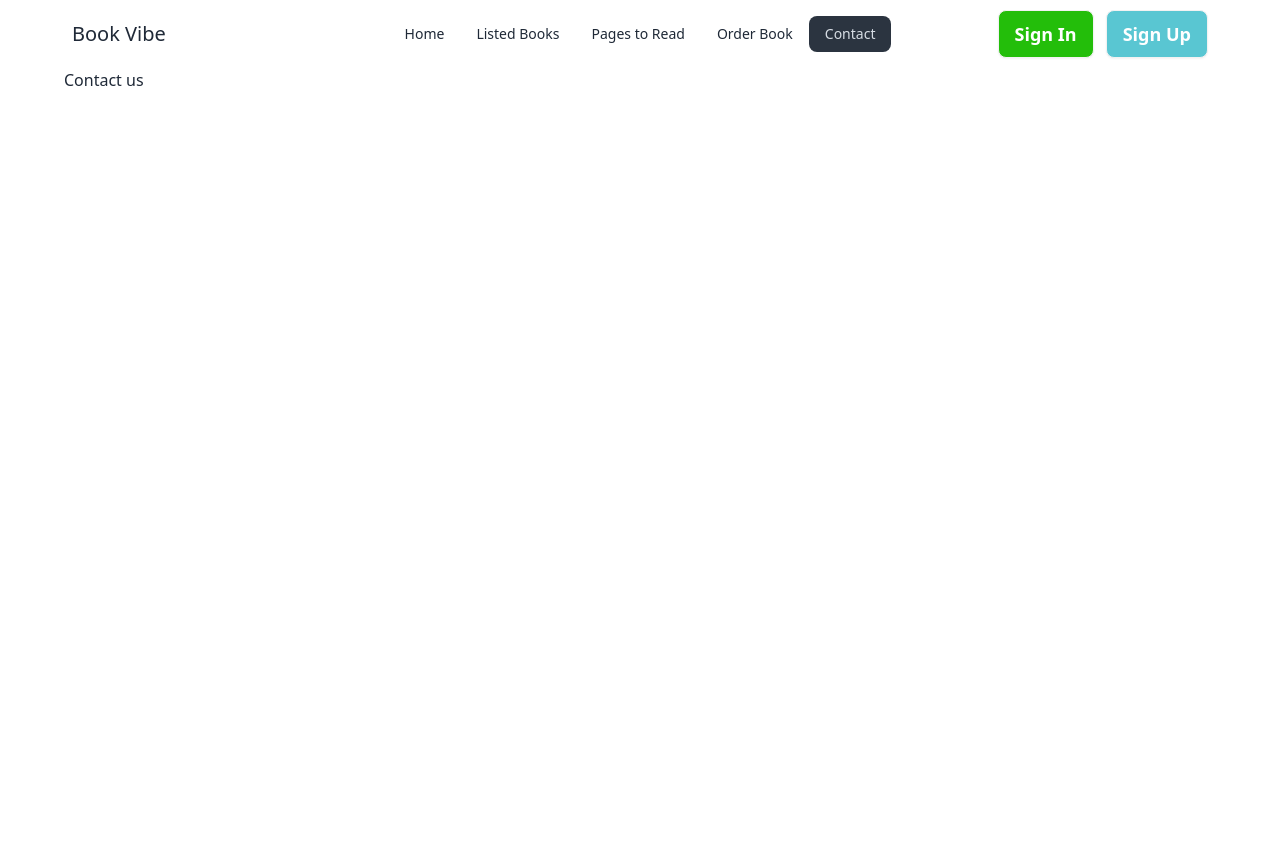
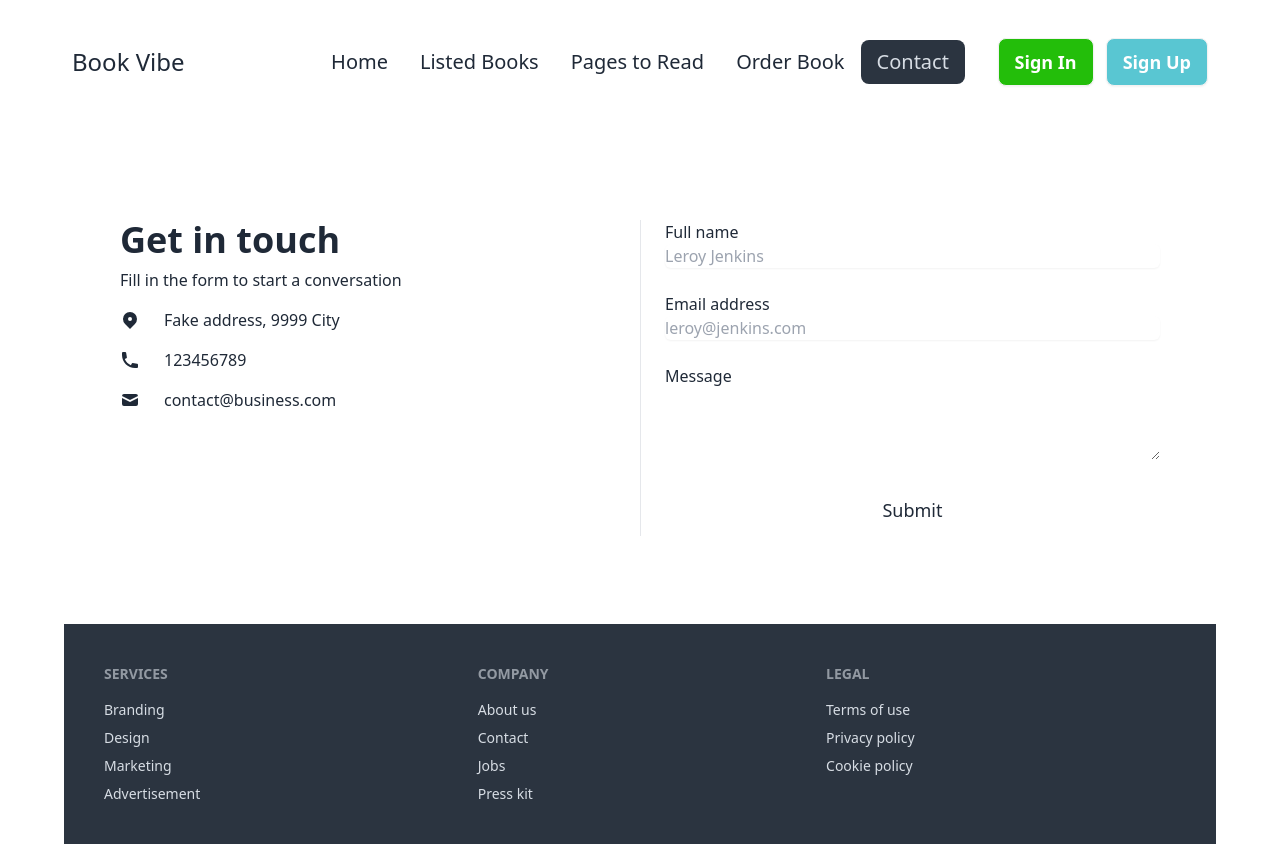
Before and after one commit to Ashik70021/Book-store, a React (Vite) app: page /contact in a window 1280 px wide. Before the commit the page ends 800 px from the top, so only its background shows below. Built offline with nearby package versions, Linux system fonts and the light colour scheme.

Commit message:
creare a footer section

```diff
--- a/src/Component/Book/Book.jsx
+++ b/src/Component/Book/Book.jsx
@@ -3,15 +3,14 @@
 import { Link } from "react-router-dom";
 
 const Book = ({ book }) => {
-    const {id, img, tags, book_name, author, category, rating } = book;
+    const { id, img, tags, book_name, author, category, rating } = book;
     return (
         <Link to={`/bookdetails/${id}`}>
-            <div className=" bg-base-100 shadow-xl">
-                <div className="p-6">
-                    <img src={img} alt="Shoes" className="rounded-xl w-full"/>
-                </div>
+            {/* ///////////////////////////////////////// */}
+            <div className="max-auto p-6 rounded-md shadow-md dark:bg-gray-50 dark:text-gray-900">
+                <img src={img} alt="" className=" mx-auto object-cover object-center w-64 rounded-md h-72 dark:bg-gray-500" />
                 <div className="card-body text-center">
-                    <div className="flex">
+                    <div className="flex justify-start">
                         <h1 className=" pl-2 pr-2 pb-1 pt-1 bg-[#e8ffe5] text-[#23BE0A] rounded-3xl text-xl font-semibold mr-6">{tags[0]}</h1>
                         <h1 className=" pl-2 pr-2 pb-1 pt-1 bg-[#e8ffe5] text-[#23BE0A] rounded-3xl text-xl font-semibold mr-6">{tags[1]}</h1>
                     </div>
--- a/src/Component/Contact/Contact.jsx
+++ b/src/Component/Contact/Contact.jsx
@@ -2,8 +2,51 @@
 
 const Contact = () => {
     return (
-        <div>
-            <h2>Contact us</h2>
+        <div className='mt-24'>
+            <section className="py-6 dark:bg-gray-100 dark:text-gray-900">
+                <div className="grid max-w-6xl grid-cols-1 px-6 mx-auto lg:px-8 md:grid-cols-2 md:divide-x">
+                    <div className="py-6 md:py-0 md:px-6">
+                        <h1 className="text-4xl font-bold">Get in touch</h1>
+                        <p className="pt-2 pb-4">Fill in the form to start a conversation</p>
+                        <div className="space-y-4">
+                            <p className="flex items-center">
+                                <svg xmlns="http://www.w3.org/2000/svg" viewBox="0 0 20 20" fill="currentColor" className="w-5 h-5 mr-2 sm:mr-6">
+                                    <path fillRule="evenodd" d="M5.05 4.05a7 7 0 119.9 9.9L10 18.9l-4.95-4.95a7 7 0 010-9.9zM10 11a2 2 0 100-4 2 2 0 000 4z" clipRule="evenodd"></path>
+                                </svg>
+                                <span>Fake address, 9999 City</span>
+                            </p>
+                            <p className="flex items-center">
+                                <svg xmlns="http://www.w3.org/2000/svg" viewBox="0 0 20 20" fill="currentColor" className="w-5 h-5 mr-2 sm:mr-6">
+                                    <path d="M2 3a1 1 0 011-1h2.153a1 1 0 01.986.836l.74 4.435a1 1 0 01-.54 1.06l-1.548.773a11.037 11.037 0 006.105 6.105l.774-1.548a1 1 0 011.059-.54l4.435.74a1 1 0 01.836.986V17a1 1 0 01-1 1h-2C7.82 18 2 12.18 2 5V3z"></path>
+                                </svg>
+                                <span>123456789</span>
+                            </p>
+                            <p className="flex items-center">
+                                <svg xmlns="http://www.w3.org/2000/svg" viewBox="0 0 20 20" fill="currentColor" className="w-5 h-5 mr-2 sm:mr-6">
+                                    <path d="M2.003 5.884L10 9.882l7.997-3.998A2 2 0 0016 4H4a2 2 0 00-1.997 1.884z"></path>
+                                    <path d="M18 8.118l-8 4-8-4V14a2 2 0 002 2h12a2 2 0 002-2V8.118z"></path>
+                                </svg>
+                                <span>contact@business.com</span>
+                            </p>
+                        </div>
+                    </div>
+                    <form novalidate="" className="flex flex-col py-6 space-y-6 md:py-0 md:px-6">
+                        <label className="block">
+                            <span className="mb-1">Full name</span>
+                            <input type="text" placeholder="Leroy Jenkins" className="block w-full rounded-md shadow-sm focus:ring focus:ring-opacity-75 focus:dark:ring-violet-600 dark:bg-gray-100" />
+                        </label>
+                        <label className="block">
+                            <span className="mb-1">Email address</span>
+                            <input type="email" placeholder="leroy@jenkins.com" className="block w-full rounded-md shadow-sm focus:ring focus:ring-opacity-75 focus:dark:ring-violet-600 dark:bg-gray-100" />
+                        </label>
+                        <label className="block">
+                            <span className="mb-1">Message</span>
+                            <textarea rows="3" className="block w-full rounded-md focus:ring focus:ring-opacity-75 focus:dark:ring-violet-600 dark:bg-gray-100"></textarea>
+                        </label>
+                        <button type="button" className="self-center px-8 py-3 text-lg rounded border-[#545654] focus:ring hover:ring focus:ring-opacity-75 dark:bg-violet-600 dark:text-gray-50 focus:dark:ring-violet-600 hover:dark:ring-violet-600">Submit</button>
+                    </form>
+                </div>
+            </section>
         </div>
     );
 };
--- /dev/null
+++ b/src/Component/Footer/Footer.jsx
@@ -0,0 +1,32 @@
+import React from 'react';
+
+const Footer = () => {
+    return (
+        <div className='mt-16'>
+            <footer className="footer p-10 bg-neutral text-neutral-content">
+                <nav>
+                    <h6 className="footer-title">Services</h6>
+                    <a className="link link-hover">Branding</a>
+                    <a className="link link-hover">Design</a>
+                    <a className="link link-hover">Marketing</a>
+                    <a className="link link-hover">Advertisement</a>
+                </nav>
+                <nav>
+                    <h6 className="footer-title">Company</h6>
+                    <a className="link link-hover">About us</a>
+                    <a className="link link-hover">Contact</a>
+                    <a className="link link-hover">Jobs</a>
+                    <a className="link link-hover">Press kit</a>
+                </nav>
+                <nav>
+                    <h6 className="footer-title">Legal</h6>
+                    <a className="link link-hover">Terms of use</a>
+                    <a className="link link-hover">Privacy policy</a>
+                    <a className="link link-hover">Cookie policy</a>
+                </nav>
+            </footer>
+        </div>
+    );
+};
+
+export default Footer;
--- a/src/Component/Header/Header.jsx
+++ b/src/Component/Header/Header.jsx
@@ -4,15 +4,15 @@
 const Header = () => {
 
     const links = <>
-        <li><NavLink to="/">Home</NavLink></li>
-        <li><NavLink to="/listedbooks">Listed Books</NavLink></li>
-        <li><NavLink to="/pagetoread">Pages to Read</NavLink></li>
-        <li><NavLink to="/orderbook">Order Book</NavLink></li>
-        <li><NavLink to="/contact">Contact</NavLink></li>
+        <li className="text-xl"><NavLink to="/">Home</NavLink></li>
+        <li className="text-xl"><NavLink to="/listedbooks">Listed Books</NavLink></li>
+        <li className="text-xl"><NavLink to="/pagetoread">Pages to Read</NavLink></li>
+        <li className="text-xl"><NavLink to="/orderbook">Order Book</NavLink></li>
+        <li className="text-xl"><NavLink to="/contact">Contact</NavLink></li>
     </>
 
     return (
-        <div className="navbar ">
+        <div className="navbar mt-6 ">
             <div className="navbar-start">
                 <div className="dropdown">
                     <div role="button" className="btn btn-ghost lg:hidden">
@@ -22,7 +22,7 @@
                         {links}
                     </ul>
                 </div>
-                <a className="text-xl">Book Vibe</a>
+                <a className="text-2xl">Book Vibe</a>
             </div>
             <div className="navbar-center hidden lg:flex">
                 <ul className="menu menu-horizontal px-1">
--- a/src/Component/OrderBook/OrderBook.jsx
+++ b/src/Component/OrderBook/OrderBook.jsx
@@ -6,7 +6,7 @@
     const orderBook = useLoaderData();
     console.log(orderBook);
     return (
-        <div className='md:grid grid-cols-3'>
+        <div className='md:grid md:grid-cols-3 gap-8 mt-16'>
             {
                 orderBook.map(book => <Book key={book.id} book={book}></Book> )
             }
--- a/src/Component/PageToRead/PageToRead.jsx
+++ b/src/Component/PageToRead/PageToRead.jsx
@@ -1,4 +1,4 @@
-import { BarChart, Bar, Cell, XAxis, YAxis, CartesianGrid } from 'recharts';
+import { BarChart, Bar, Cell, XAxis, YAxis, CartesianGrid, ResponsiveContainer } from 'recharts';
 import React, { useEffect, useState } from 'react';
 import { useLoaderData } from 'react-router-dom';
 import { getStoredReadBook } from '../Utility/localstorage';
@@ -34,9 +34,9 @@
       };
 
     return (
-        <div>
+        <div className='mt-16'>
             <BarChart
-                width={700}
+                width={1100}
                 height={600}
                 data={bookRead}
                 margin={{
@@ -55,7 +55,7 @@
                     ))}
                 </Bar>
             </BarChart>
-
+            <ResponsiveContainer height={400}></ResponsiveContainer>
         </div>
     );
 };
--- a/src/Component/Root/Root.jsx
+++ b/src/Component/Root/Root.jsx
@@ -1,12 +1,14 @@
 import React from 'react';
 import Header from '../Header/Header';
 import { Outlet } from 'react-router-dom';
+import Footer from '../Footer/Footer';
 
 const Root = () => {
     return (
         <div className="max-w-6xl mx-auto">
             <Header></Header>
             <Outlet></Outlet>
+            <Footer></Footer>
         </div>
     );
 };
```
Also changed, not shown: 1 other file (tests, documents, lock files or other folders).
